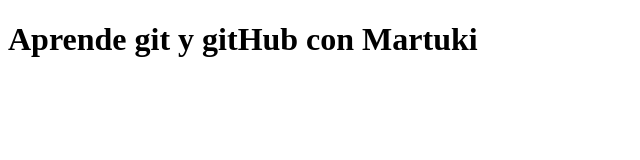
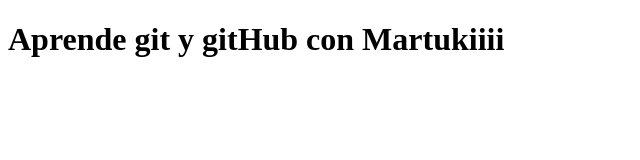
Before and after one commit to hhectorc/miproyectoweb, a plain HTML site: page index.html in a window 1280 px wide. Shown: the full height of the page, 0-640 px from the left. Drawn offline with Linux system fonts and the light colour scheme.

Commit message:
cambios de contenido en idex.html

```diff
--- a/index.html
+++ b/index.html
@@ -7,6 +7,6 @@
     <title>Document</title>
 </head>
 <body>
-    <h1>Aprende git y gitHub con Martuki</h1>
+    <h1>Aprende git y gitHub con Martukiiii</h1>
 </body>
 </html>
```
